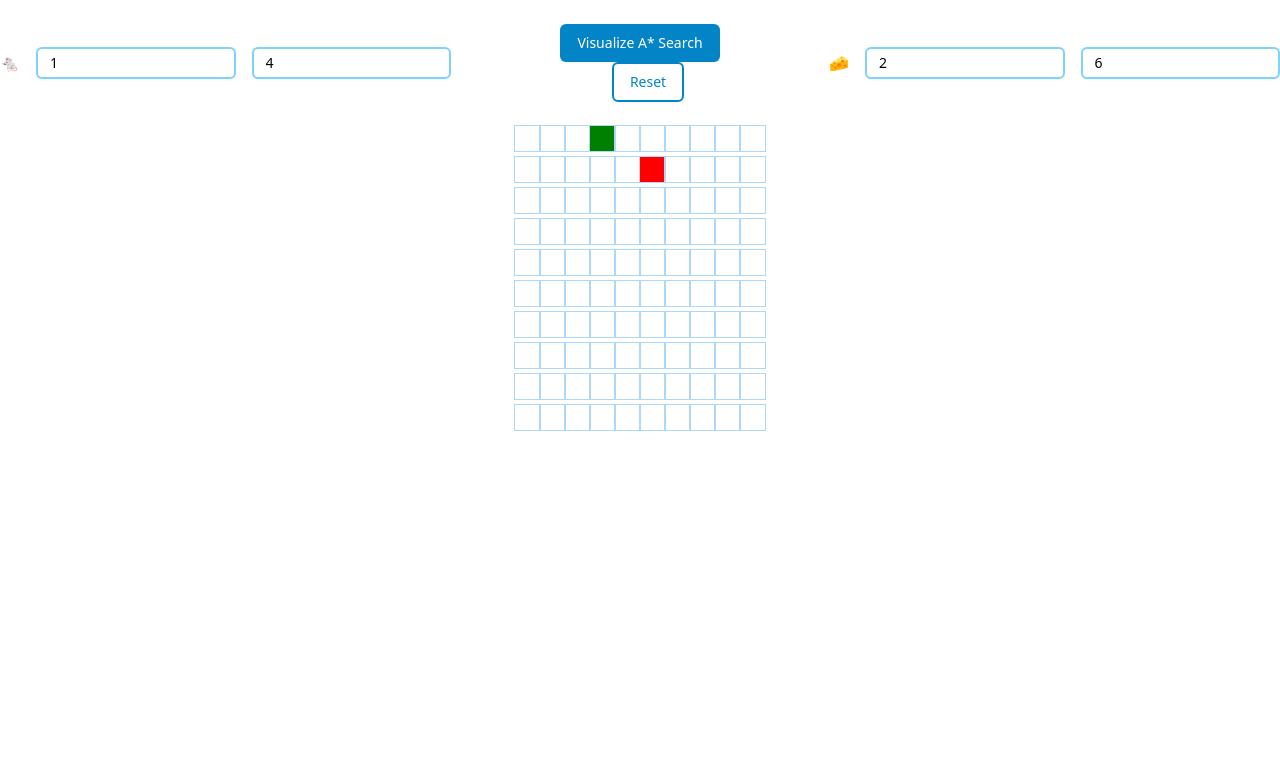
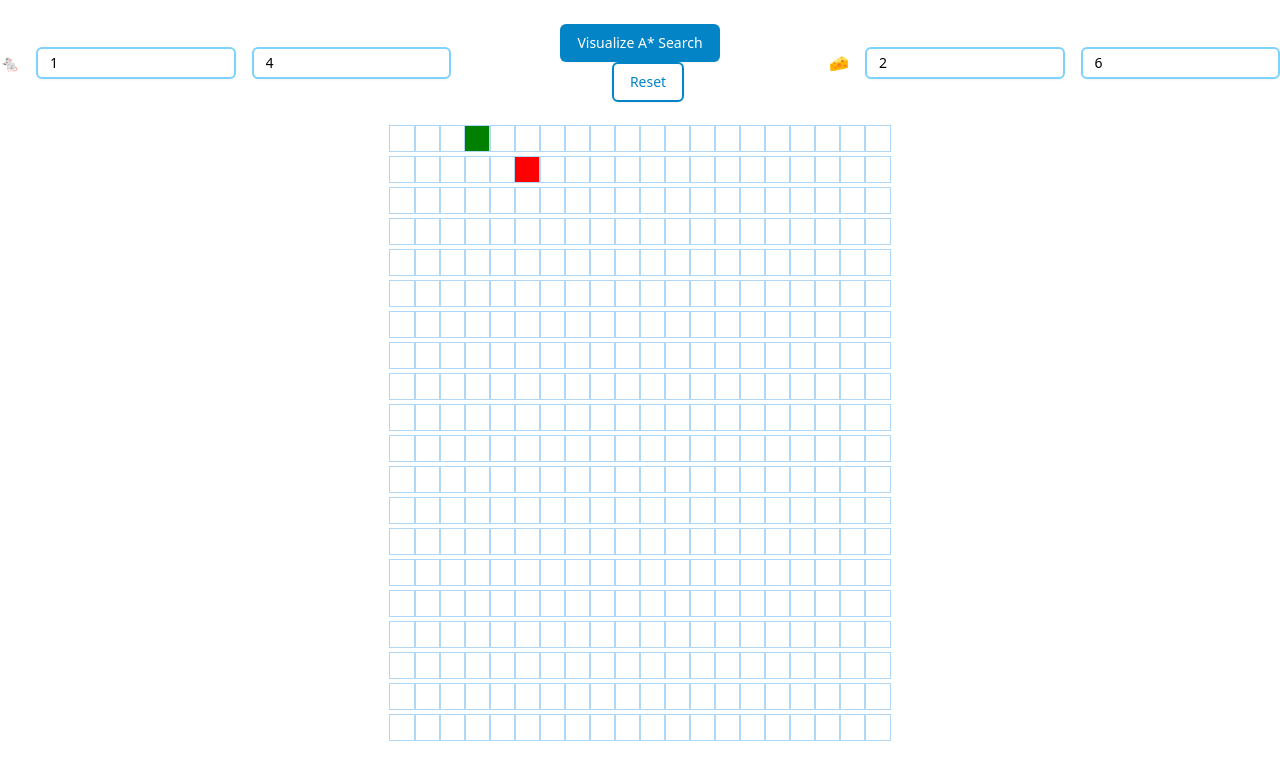
Before and after one commit to rizqitsani/rat-in-maze-visualizer, a React (Create React App) app: page / in a window 1280 px wide. Shown: the top 780 px of the page. Built offline with nearby package versions, Linux system fonts and the light colour scheme.

Commit message:
feat: done basic testing

```diff
--- a/src/App.js
+++ b/src/App.js
@@ -26,9 +26,9 @@ const App = () => {
   useEffect(() => {
     const getInitialGrid = () => {
       const grid = [];
-      for (let row = 0; row < 10; row++) {
+      for (let row = 0; row < 20; row++) {
         const currentRow = [];
-        for (let col = 0; col < 10; col++) {
+        for (let col = 0; col < 20; col++) {
           currentRow.push(createNode(col, row));
         }
         grid.push(currentRow);
@@ -115,8 +115,8 @@ const App = () => {
         return;
       }
       setTimeout(() => {
-        const node = visitedNodesInOrder[i];
-        document.getElementById(`node-${node.row}-${node.col}`).className =
+        const node = visitedNodesInOrder[i].split(',');
+        document.getElementById(`node-${node[0]}-${node[1]}`).className =
           'node node-visited';
       }, 10 * i);
     }
@@ -125,8 +125,9 @@ const App = () => {
   const animateShortestPath = (nodesInShortestPathOrder) => {
     for (let i = 0; i < nodesInShortestPathOrder.length; i++) {
       setTimeout(() => {
-        const node = nodesInShortestPathOrder[i];
-        document.getElementById(`node-${node.row}-${node.col}`).className =
+        const node = nodesInShortestPathOrder[i].split(',');
+
+        document.getElementById(`node-${node[0]}-${node[1]}`).className =
           'node node-shortest-path';
       }, 50 * i);
     }
@@ -147,7 +148,6 @@ const App = () => {
       finishNode
     );
 
-    // // const nodesInShortestPathOrder = getNodesInShortestPathOrder(finishNode);
     animateDijkstra(visitedNodesInOrder, nodesInShortestPathOrder);
   };
 
--- a/src/helper/AStar.js
+++ b/src/helper/AStar.js
@@ -121,8 +121,7 @@ export default class AStarSearch {
       })
 
       this._search()
-      // return [Object.keys(this._visited), this._route]
-      return [Object.keys(this._visited), []]
+      return [Object.keys(this._visited), this._route]
     }
 
     _search() {
@@ -181,7 +180,7 @@ export default class AStarSearch {
     _extractRoute() {
       let node = `${this._cheese.row},${this._cheese.col}`
       while (node) {
-        this._route.push(this._visited[node])
+        this._route.push(node)
         node = this._visited[node].from
       }
     }
```
